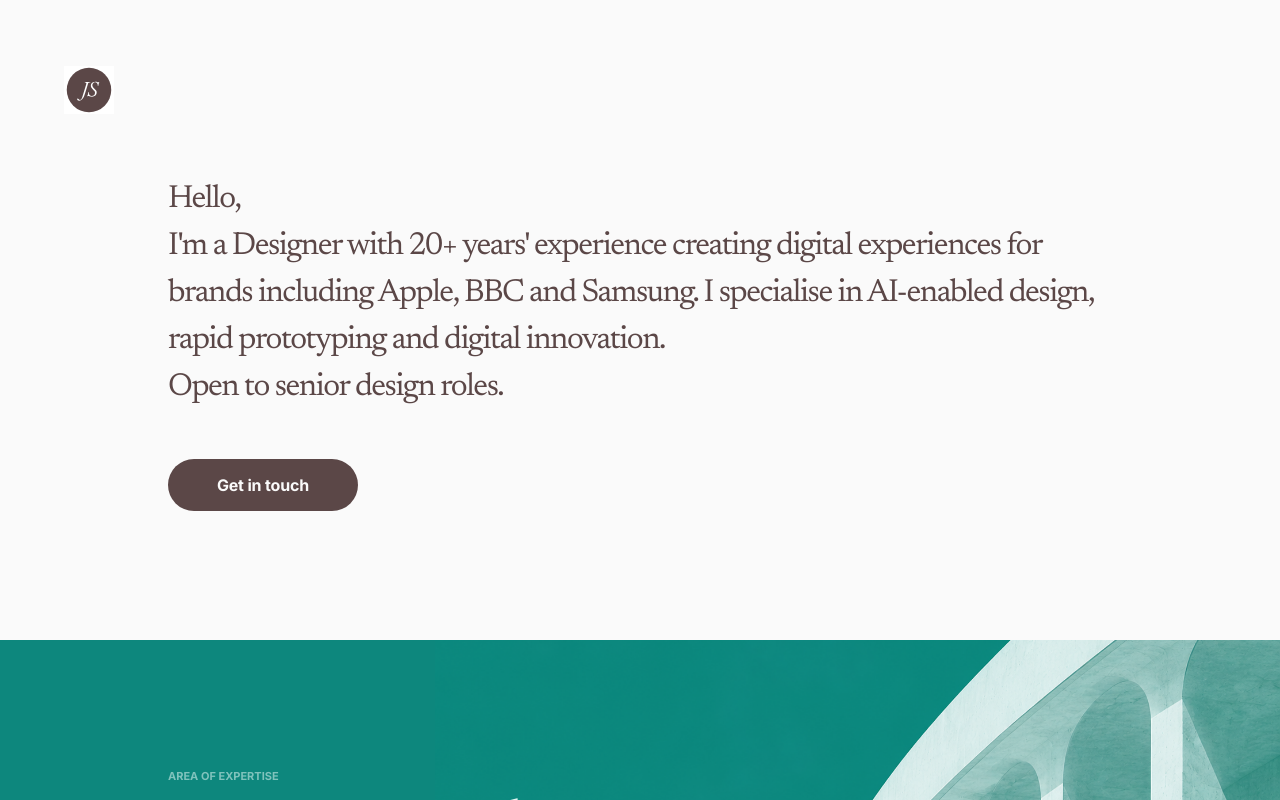
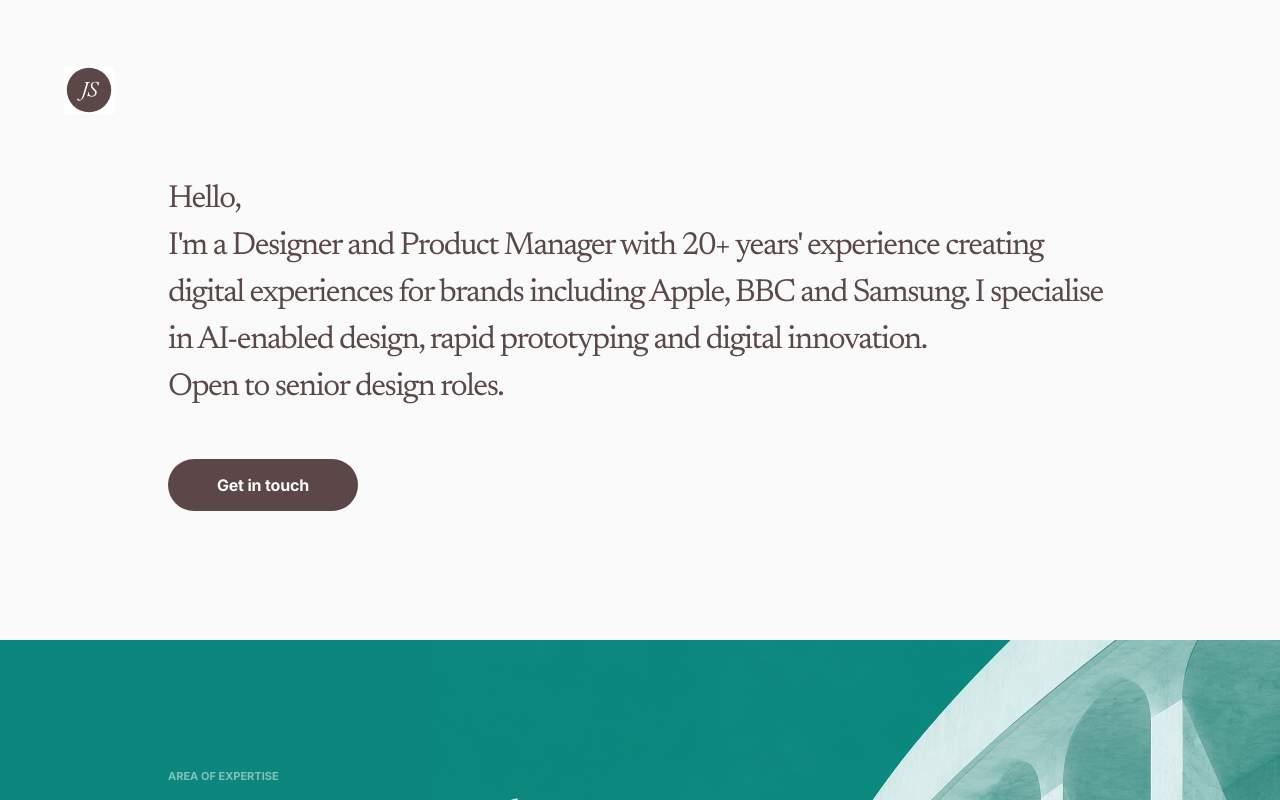
Before and after one commit to jonsearle/portfolio, a React (Vite) app: page / in a window 1280 px wide. Shown: the top 800 px of the page. Built offline with nearby package versions, Linux system fonts and the light colour scheme; the HTML template or start-up script is replaced by a standard one.

Commit message:
Update portfolio intro copy

```diff
--- a/src/App.tsx
+++ b/src/App.tsx
@@ -264,10 +264,10 @@ export default function App() {
                 <p className="max-w-[70rem] font-serif text-[clamp(27px,2.5vw,36px)] leading-[1.47] tracking-[-0.045em] text-[var(--color-ink)]">
                   Hello,
                   <br />
-                  I&apos;m a Designer with 20+ years&apos; experience creating digital
-                  experiences for brands including Apple, BBC and Samsung. I
-                  specialise in AI-enabled design, rapid prototyping and
-                  digital innovation.
+                  I&apos;m a Designer and Product Manager with 20+ years&apos;
+                  experience creating digital experiences for brands including
+                  Apple, BBC and Samsung. I specialise in AI-enabled design,
+                  rapid prototyping and digital innovation.
                   <br />
                   Open to senior design roles.
                 </p>
```
